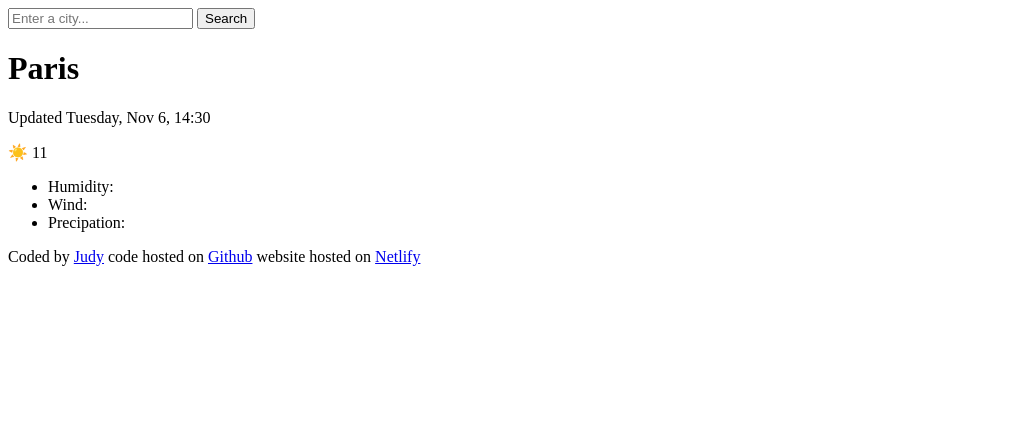
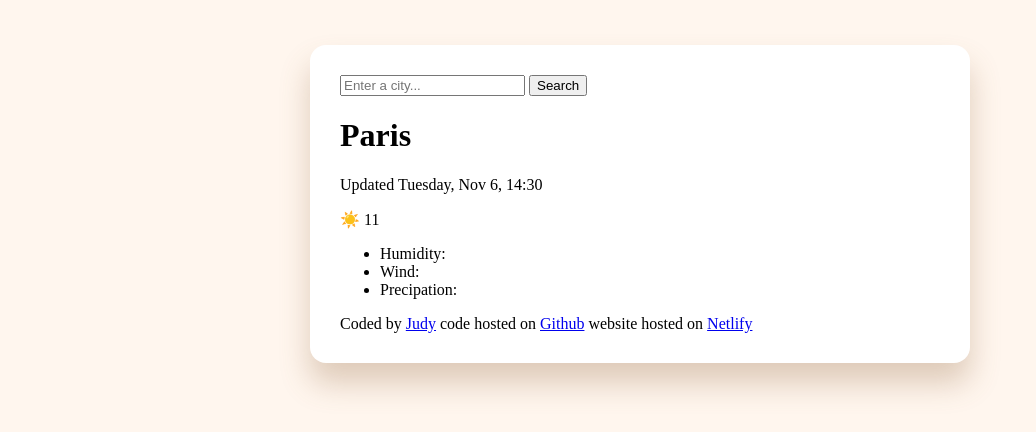
Before and after one commit to judyl2/weather-app, a plain HTML site: page index.html in a window 1280 px wide. Shown: the whole page, without its empty margins (0-1036 px from the left). Drawn offline with Linux system fonts and the light colour scheme.

Commit message:
added css to main container

```diff
--- a/index.html
+++ b/index.html
@@ -4,8 +4,10 @@
 		<meta charset="UTF-8" />
 		<meta name="viewport" content="width=device-width, initial-scale=1.0" />
 		<title>Weather App</title>
+		<link rel="stylesheet" href="src/style.css" />
 	</head>
 	<body>
+		<div class="weather-app">
 			<header>
 				<form>
 					<input type="search" placeholder="Enter a city..." required />
@@ -26,8 +28,9 @@
 				</div>
 			</div>
 			<footer>
-			Coded by <a href="https://github.com/judyl2" target="blank">Judy</a> code
-			hosted on
+				Coded by
+				<a href="https://github.com/judyl2" target="blank">Judy</a> code hosted
+				on
 				<a href="https://github.com/judyl2?tab=repositories" target="blank"
 					>Github</a
 				>
@@ -36,5 +39,6 @@
 					>Netlify</a
 				>
 			</footer>
+		</div>
 	</body>
 </html>
--- a/src/style.css
+++ b/src/style.css
@@ -0,0 +1,12 @@
+body {
+	background: #fff6ee;
+}
+
+.weather-app {
+	background: #ffffff;
+	max-width: 600px;
+	margin: 45px auto;
+	padding: 30px;
+	box-shadow: 0 20px 30px rgba(146, 102, 63, 0.3);
+	border-radius: 16px;
+}
```
Lines whose indentation alone changed are shown as unchanged.
